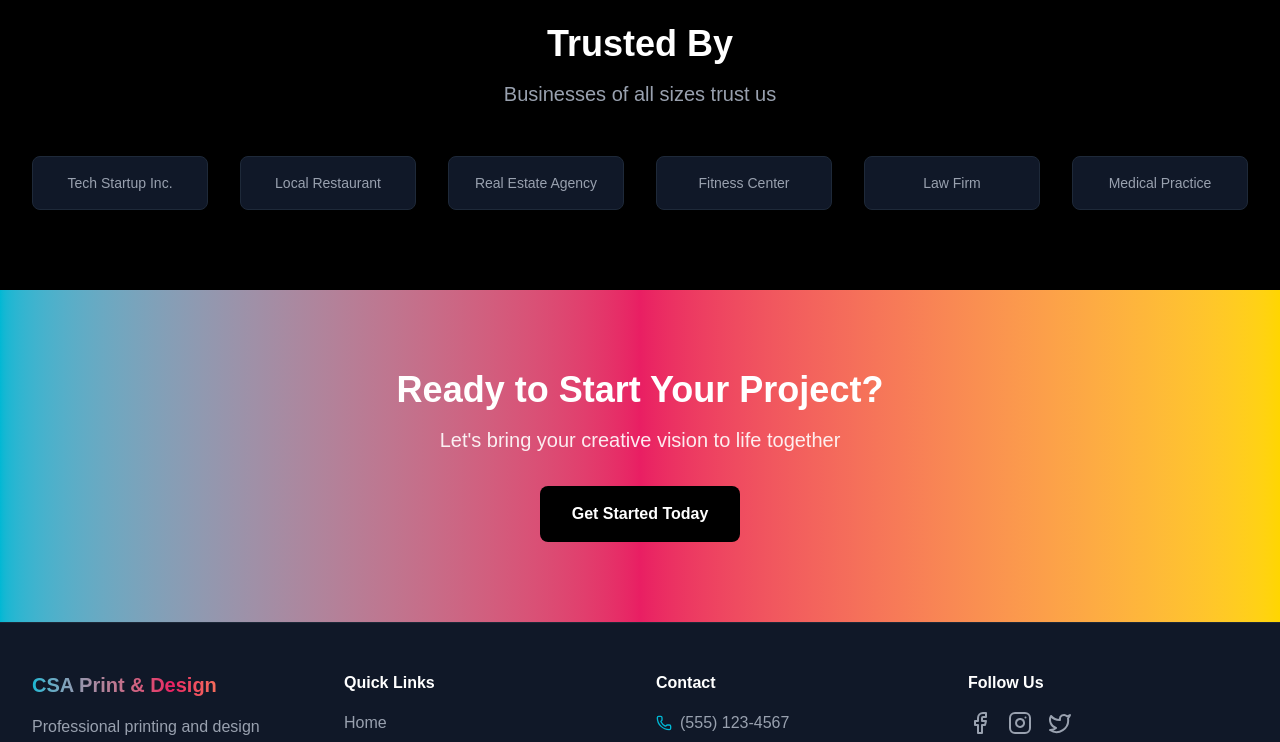
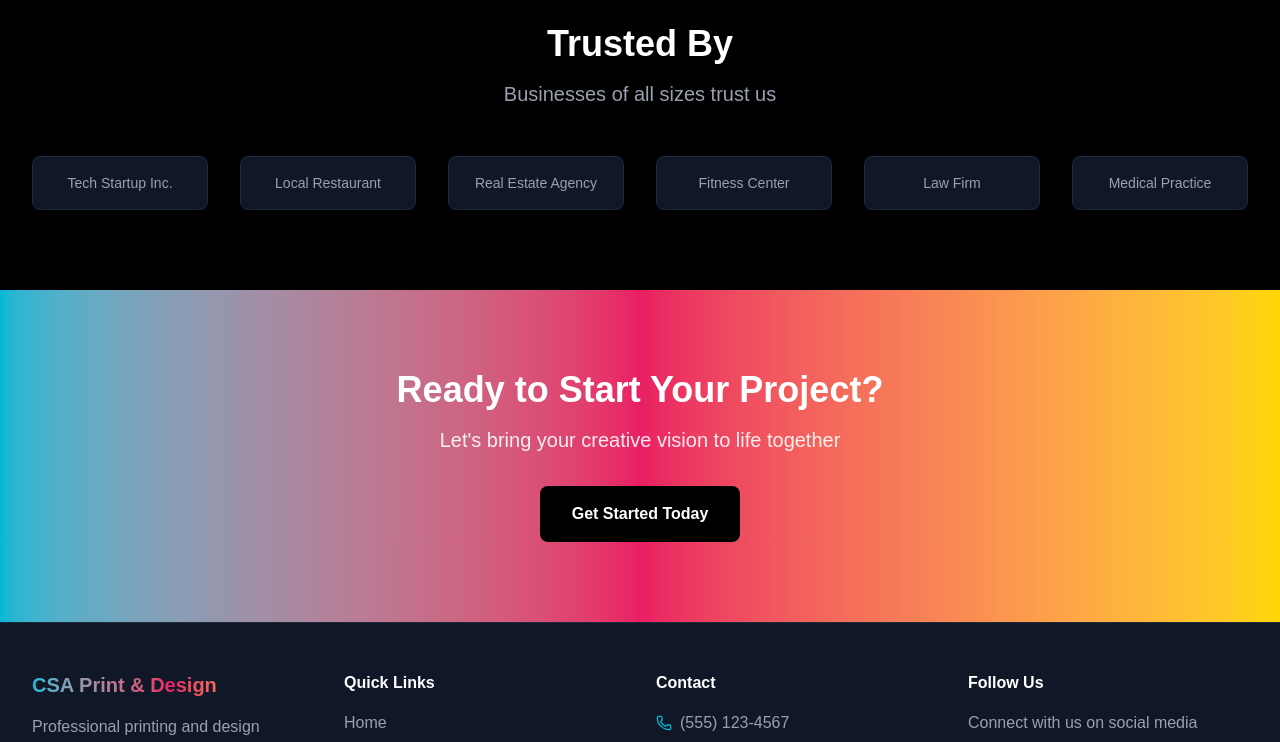
Before and after one commit to ahkeyuuuhh/CSA-Offical-Website, a Next.js app: page / in a window 1280 px wide. Shown: the part 2000-2742 px from the top of the page. Built offline with nearby package versions, Linux system fonts and the light colour scheme.

Commit message:
Fix: Remove non-existent social media icons from Footer

```diff
--- a/components/Footer.tsx
+++ b/components/Footer.tsx
@@ -1,7 +1,7 @@
 'use client';
 
 import { motion } from 'framer-motion';
-import { Facebook, Instagram, Twitter, Mail, Phone, MapPin } from 'lucide-react';
+import { Mail, Phone, MapPin } from 'lucide-react';
 import Link from 'next/link';
 
 export default function Footer() {
@@ -79,23 +79,7 @@ export default function Footer() {
             transition={{ delay: 0.3 }}
           >
             <h4 className="text-white font-semibold mb-4">Follow Us</h4>
-            <div className="flex gap-4">
-              {[
-                { Icon: Facebook, href: '#', color: 'hover:text-[var(--color-cyan)]' },
-                { Icon: Instagram, href: '#', color: 'hover:text-[var(--color-magenta)]' },
-                { Icon: Twitter, href: '#', color: 'hover:text-[var(--color-cyan)]' },
-              ].map(({ Icon, href, color }, index) => (
-                <motion.a
-                  key={index}
-                  href={href}
-                  className={`text-gray-400 ${color} transition-colors`}
-                  whileHover={{ scale: 1.2 }}
-                  whileTap={{ scale: 0.9 }}
-                >
-                  <Icon className="w-6 h-6" />
-                </motion.a>
-              ))}
-            </div>
+            <p className="text-gray-400">Connect with us on social media</p>
           </motion.div>
         </div>
 
```
